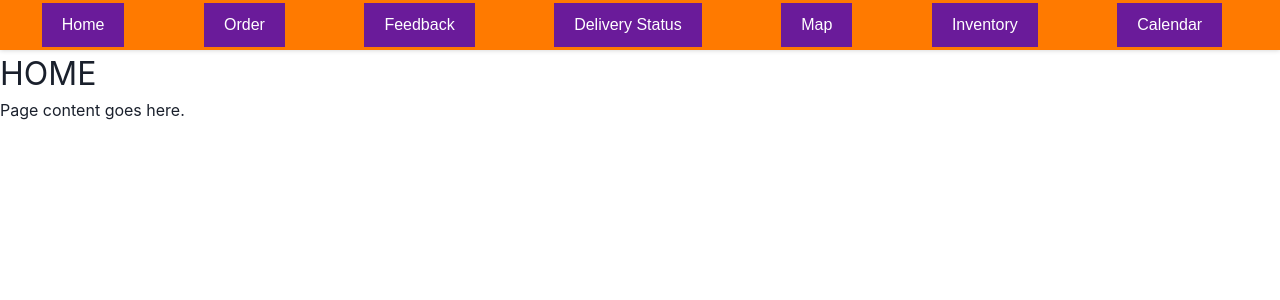
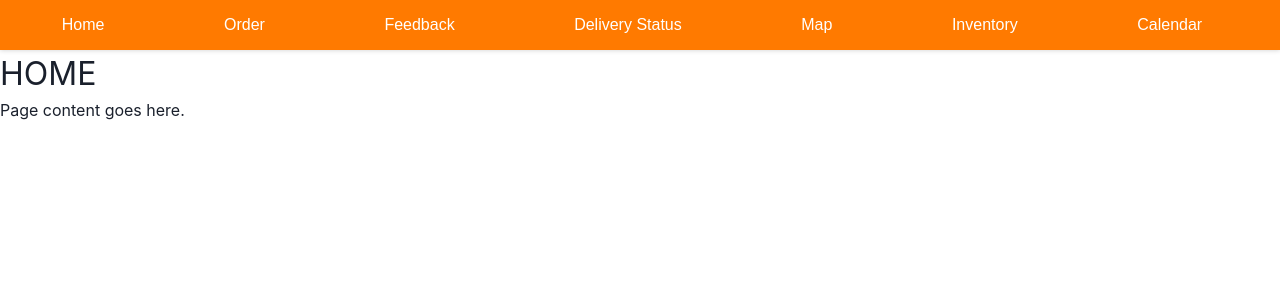
Before and after one commit to mellieho9/MSCodeToGive2023Project, a React (Create React App) app in the folder food-bank/: page / in a window 1280 px wide. Shown: the top 300 px of the page. Built offline with nearby package versions, Linux system fonts and the light colour scheme.

Commit message:
change nav bar color

```diff
--- a/food-bank/src/App.js
+++ b/food-bank/src/App.js
@@ -14,7 +14,7 @@ import { ChakraProvider } from '@chakra-ui/react'
 function App() {
   return (
     <ChakraProvider>
-    <div>
+      < div>
         <NavBar />
         <Switch>
           <Route exact path="/" component={HomePage} />
--- a/food-bank/src/css/NavBar.css
+++ b/food-bank/src/css/NavBar.css
@@ -1,5 +1,5 @@
 nav {
-    background-color: #FF7A00; /* lighter shade of purple */
+    background-color: #FF7A00;
     display: flex;
     justify-content: space-around;
     align-items: center;
@@ -15,7 +15,7 @@ nav {
   }
 
   .NavButton {
-    background-color: #6a1b9a; /* darker shade of purple */
+    background-color:  #FF7A00;
     color: #fff; /* white text */
     font-family: Arial, sans-serif; /* change font family */
     font-size: 16px; /* increase font size */
@@ -26,5 +26,5 @@ nav {
   }
 
   .NavButton:hover {
-    background-color: #7b1fa2; /* hover color */
+    background-color: #FF7A00; /* hover color */
   }
```
Lines whose indentation alone changed are shown as unchanged.
